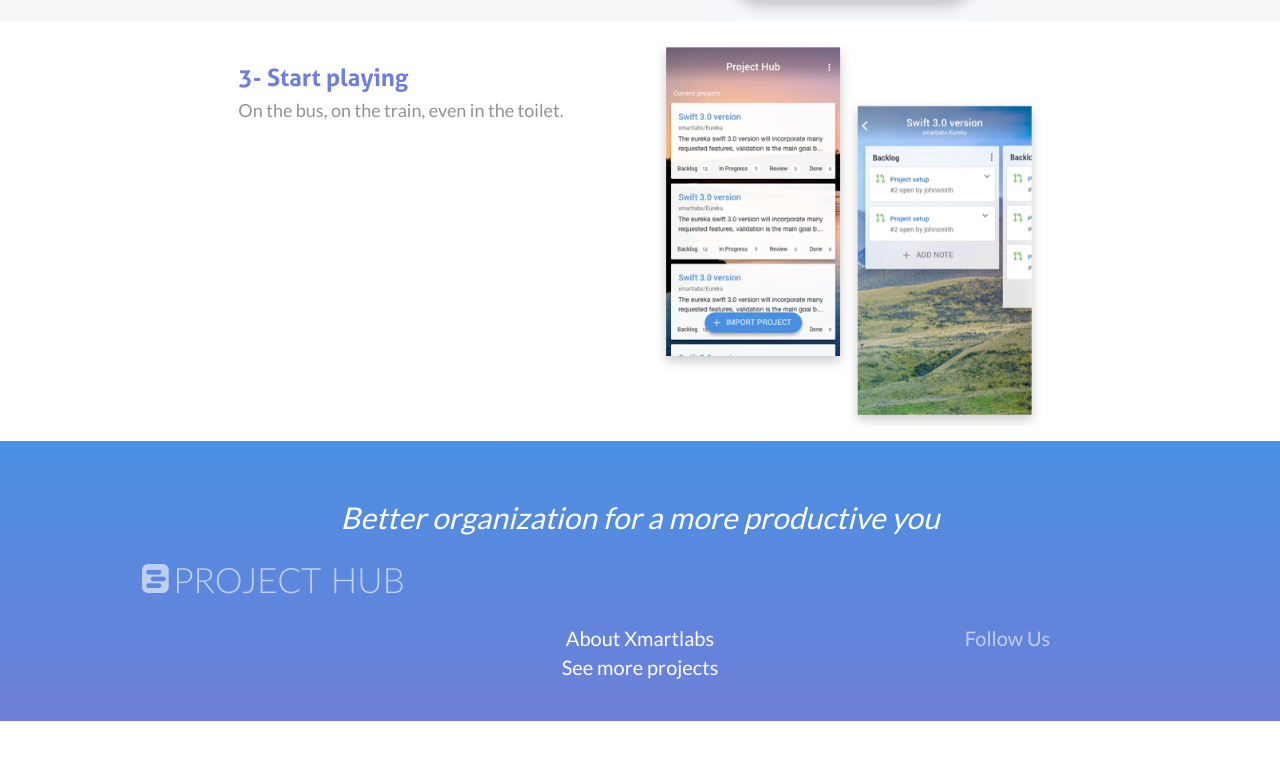
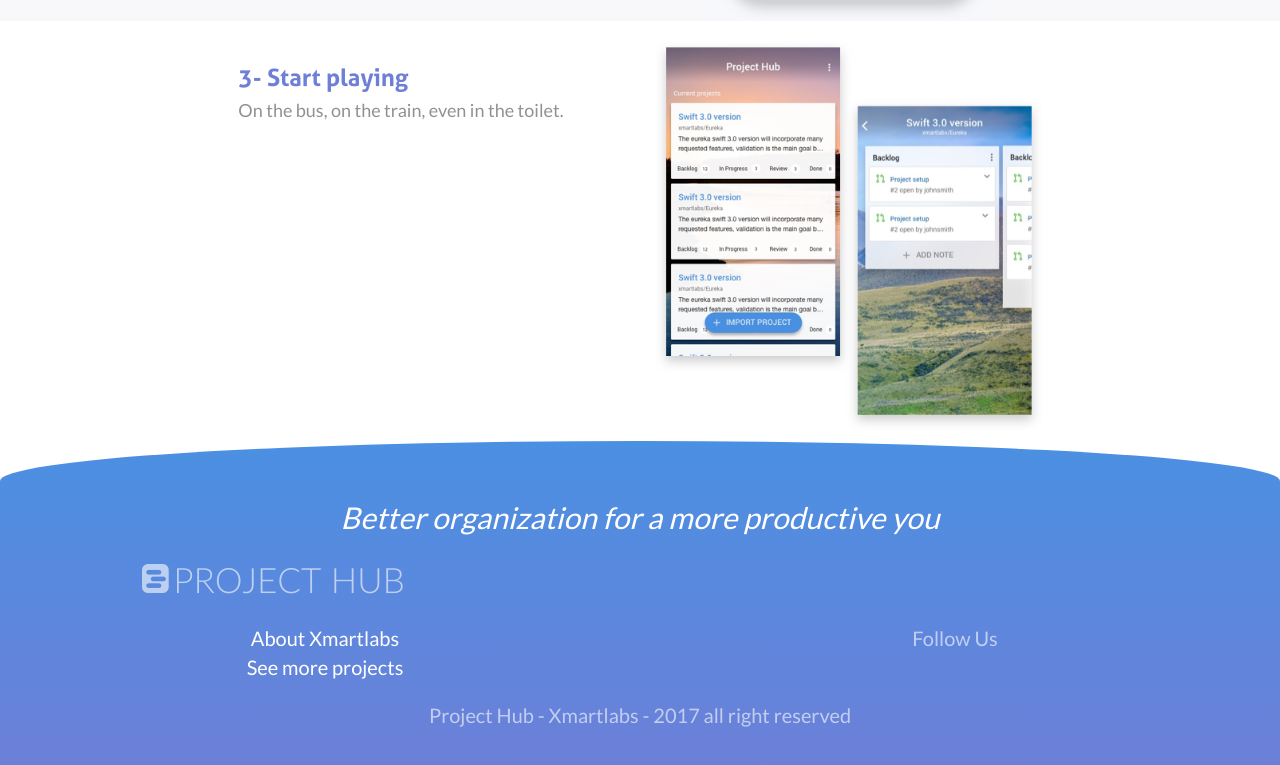
Before and after one commit to xmartlabs/projecthub-landing, a website: page index.html in a window 1280 px wide. Shown: the part 1525-2290 px from the top of the page. Before the commit the page ends 2246 px from the top, so only its background shows below. Drawn offline with nearby package versions, Linux system fonts and the light colour scheme; files whose address does not match are found by name.

Commit message:
curved footer and header edges and some footer realignment

```diff
--- a/index.html
+++ b/index.html
@@ -90,19 +90,17 @@
           </div>
         </div>
         <div class="row">
-          <div class="col col-xs-12 col-sm-4 col-md-3 col-md-offset-1 text-center">
-            <!-- <a class="links" href="#">Terms and Conditions</a>
-            <br>
-            <a class="links" href="#">FAQ</a> -->
-          </div>
-          <div class="col col-xs-12 col-sm-4 col-md-4 text-center">
+          <div class="col col-xs-12 col-sm-6 text-center">
             <a class="links" href="https://xmartlabs.com" target="_blank">About Xmartlabs</a>
             <br>
             <a class="links" href="https://github.com/xmartlabs" target="_blank">See more projects</a>
           </div>
-          <div class="col col-xs-12 col-sm-4 col-md-3 text-center">
+          <div class="col col-xs-12 col-sm-6 text-center">
             <p class="links transparent" href="xmartlabs.com">Follow Us</p>
           </div>
+        </div>
+        <div class="row text-center">
+          <p class="copyright">Project Hub - Xmartlabs - 2017 all right reserved</p>
         </div>
       </div>
     </footer>
--- a/sass/footer.scss
+++ b/sass/footer.scss
@@ -8,6 +8,7 @@
 
 .footer {
   @extend .footer-gradient;
+  border-radius: 50% 50% 0 0 / 40px;
   padding: 40px 10px;
   .footer-logo-container {
     margin-bottom: 30px;
@@ -26,4 +27,17 @@
     font-family: Lato;
     font-size: 20px;
   }
+  .copyright {
+    margin-top: 20px;
+    color: white;
+    font-family: Lato;
+    font-size: 20px;
+    opacity: 0.6;
+  }
 }
+
+@media (max-width: $screen-xs-max) {
+  .footer{
+    border-radius: 0;
+  }
+}
--- a/sass/header.scss
+++ b/sass/header.scss
@@ -8,6 +8,7 @@
 
 .header {
   @extend .header-gradient;
+  border-radius: 0 0 50% 50% / 40px;
   padding: 80px 0;
   margin-bottom: 40px;
   .logo {
@@ -31,3 +32,9 @@
     height: auto;
   }
 }
+
+@media (max-width: $screen-xs-max) {
+  .header{
+    border-radius: 0;
+  }
+}
--- a/sass/variables.scss
+++ b/sass/variables.scss
@@ -4,3 +4,6 @@
 $pale-magenta: #d56fa1;
 $warm-grey: #979797;
 $common-grey: #919191;
+
+$screen-sm-min: 768px;
+$screen-xs-max: $screen-sm-min - 1;
```
Also changed, not shown: css/custom.css.
